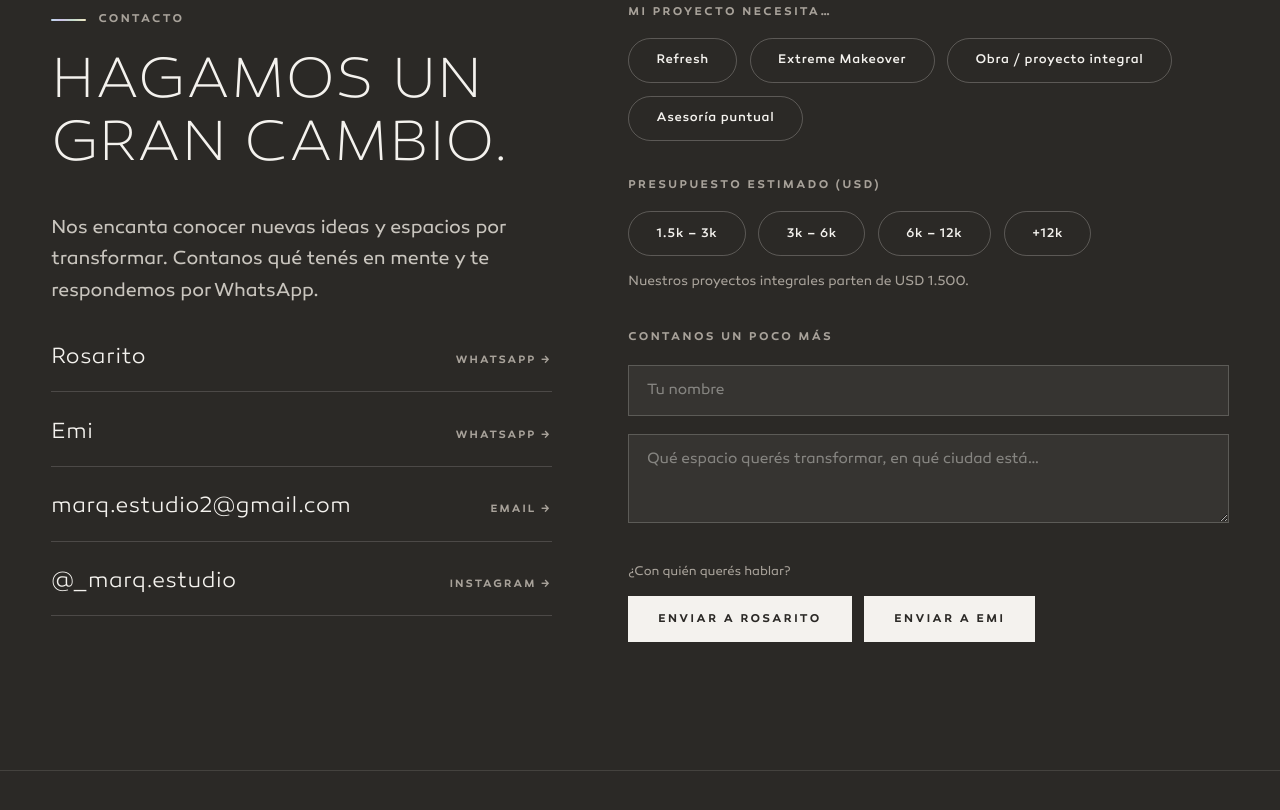
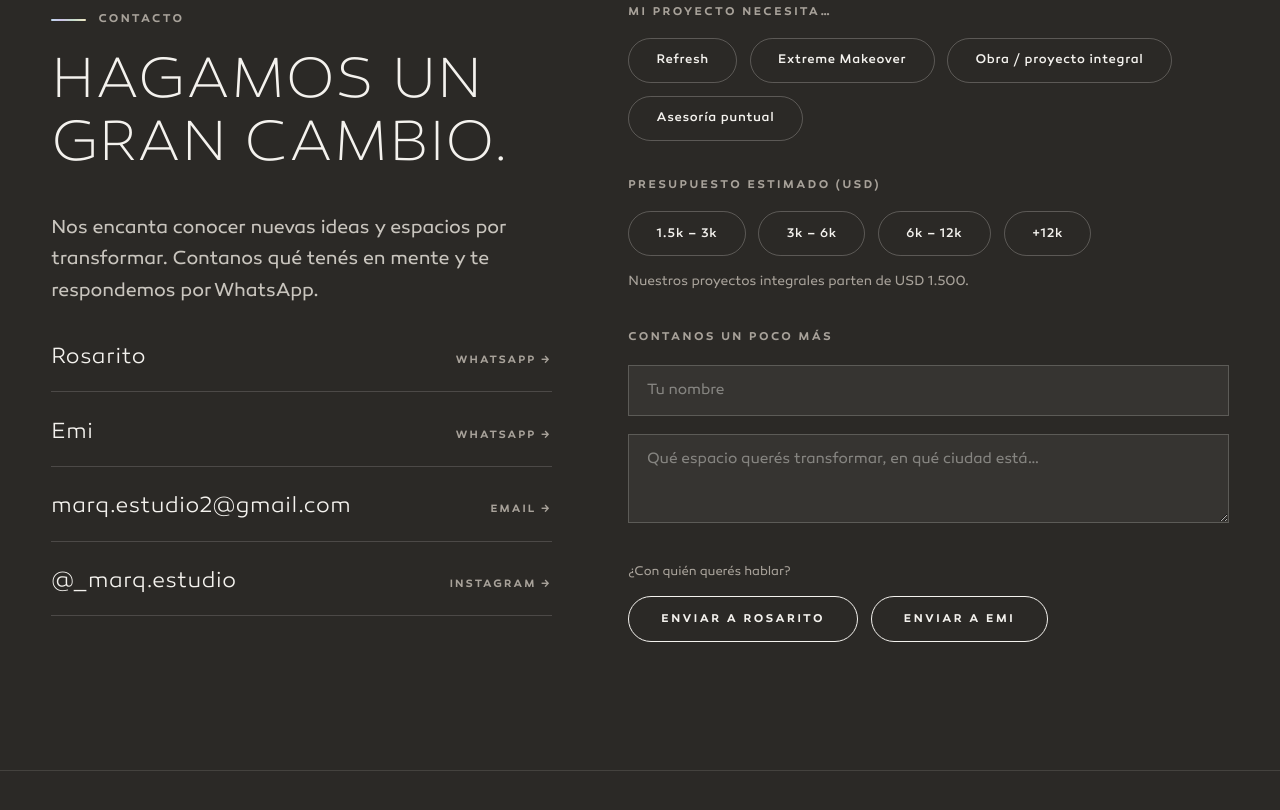
Before and after one commit to mariacaram/marq-estudio, a plain HTML site: page index.html in a window 1280 px wide. Shown: the part 5951-6761 px from the top of the page. Drawn offline with Linux system fonts and the light colour scheme.

Commit message:
Botones en píldora con contorno estilo REN (Enviar a Rosarito/Emi y demás)
Co-Authored-By: Claude Opus 5 <noreply@anthropic.com>

```diff
--- a/css/site.css
+++ b/css/site.css
@@ -459,8 +459,9 @@ body.menu-open .mobile-menu a.menu-item { opacity: 1; transform: none; }
 
 .btn {
   display: inline-flex; align-items: center; gap: 0.7rem;
-  padding: 0.95rem 1.8rem;
+  padding: 0.95rem 2rem;
   background: var(--ink); color: var(--bg);
+  border-radius: 999px;
   font-size: 0.72rem; font-weight: 600; letter-spacing: 0.22em; text-transform: uppercase;
   border: 1px solid var(--ink); cursor: pointer;
   transition: background 0.4s var(--ease-out), color 0.4s, transform 0.4s var(--ease-out);
@@ -540,8 +541,8 @@ body.menu-open .mobile-menu a.menu-item { opacity: 1; transform: none; }
 .section.dark .field input:focus, .section.dark .field textarea:focus { border-color: var(--band-ink); }
 .section.dark .field input::placeholder, .section.dark .field textarea::placeholder { color: rgba(244,242,238,0.42); }
 .section.dark .form-note, .section.dark .send-row .hint { color: #A8A29A; }
-.section.dark .btn { background: var(--band-ink); color: var(--band); border-color: var(--band-ink); }
-.section.dark .btn:hover { background: transparent; color: var(--band-ink); }
+.section.dark .btn { background: transparent; color: var(--band-ink); border-color: var(--band-ink); }
+.section.dark .btn:hover { background: var(--band-ink); color: var(--band); }
 
 /* ---------- Instagram / tienda strip ---------- */
 .follow {
```
